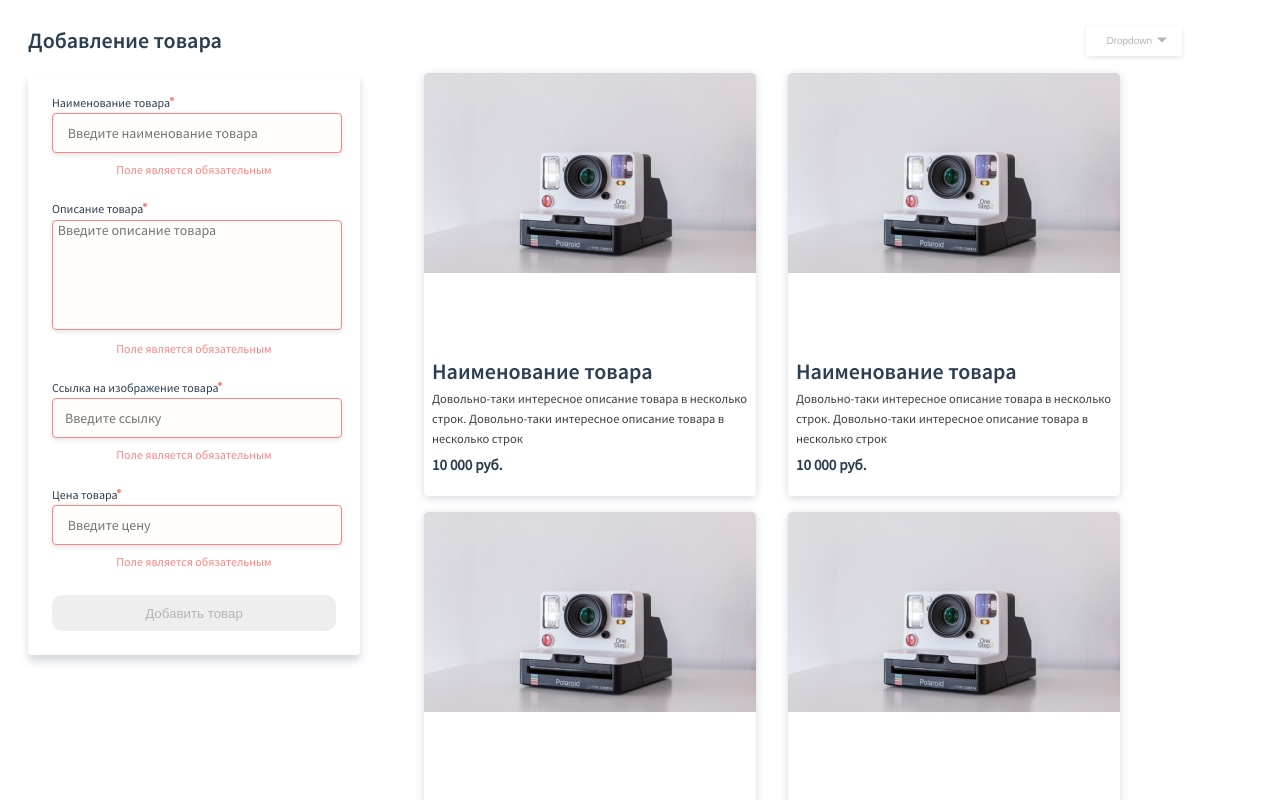
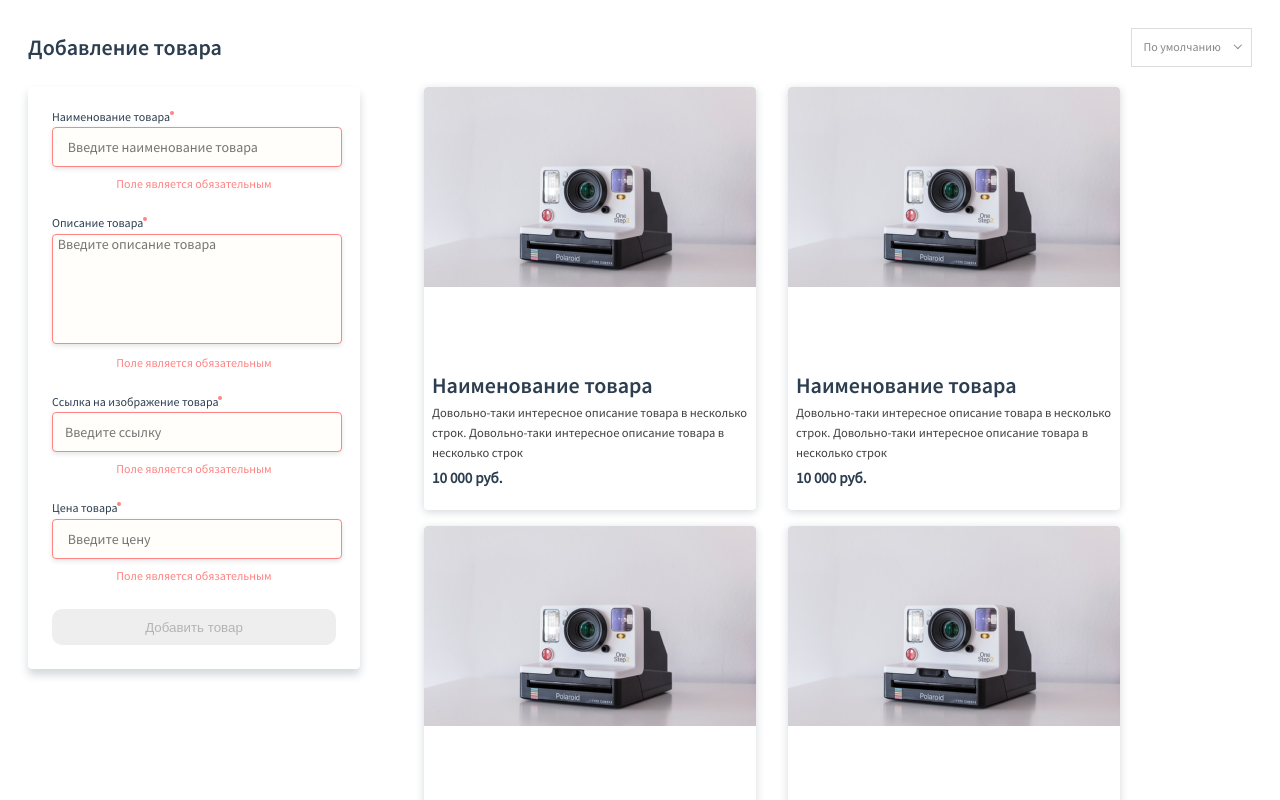
Before and after one commit to Roman-wdesign/proj, a Vue app: page /#/ in a window 1280 px wide. Shown: the top 800 px of the page. Built offline with nearby package versions, Linux system fonts and the light colour scheme.

Commit message:
dropdown edited

```diff
--- a/src/components/Dropdown.vue
+++ b/src/components/Dropdown.vue
@@ -1,29 +1,50 @@
 <template>
   <div>
-    <label class="dropdown">
-
-      <div class="dd-button">
-        Dropdown
+    <div class="aselect" :data-value="value" :data-list="list">
+      <div class="selector box" @click="toggle()">
+        <div class="label box">
+          <span class="box">{{ value }}</span>
+        </div>
+        <div class="arrow box" :class="{ expanded : visible }"></div>
+        <div :class="{ hidden : !visible, visible }">
+          <ul>
+            <li :class="{ current : item === value }" :key="item" v-for="item in list" @click="select(item)">{{ item }}</li>
+          </ul>
+        </div>
       </div>
-
-      <input type="checkbox" class="dd-input" id="test">
-
-      <ul class="dd-menu">
-        <li>Action</li>
-        <li>Another action</li>
-        <li>Something else here</li>
-      </ul>
-
-    </label>
+    </div>
   </div>
 </template>
 
 <script>
 export default {
-  name: "McvDropdown"
+  name: "McvDropdown",
+  data: () => ({
+    list: ['Action', 'Action_1', 'Action_2'],
+    visible: false,
+    value:'По умолчанию',
+
+  }),
+  methods: {
+    toggle() {
+      this.visible = !this.visible;
+    },
+    select(option) {
+      this.value = option;
+    },
+    handleClick(e){
+      const classname = e.target.className;
+      if(this.visible && !classname.includes("box")){
+        this.visible = false;
+      }
+    }
+  },
+  created () {
+    window.addEventListener('click', this.handleClick);
+  },
+  destroyed () {
+    window.removeEventListener('click', this.handleClick);
+  },
 }
 </script>
-
-<style scoped>
-
-</style>
+<style scoped></style>
--- a/src/components/Form.vue
+++ b/src/components/Form.vue
@@ -130,8 +130,8 @@ export default {
       this.username = null;
       this.textarea = null;
       this.url = null;
-      this.number= null;
-      this.realNumber= null;
+      this.number = null;
+      this.realNumber = null;
       this.indicatorChange = true;
 
       return alert("Форма отправлена");
--- a/src/style/modules/dropdown.scss
+++ b/src/style/modules/dropdown.scss
@@ -1,93 +1,62 @@
-a {
-  text-decoration: none;
-  color: #000000;
-}
-
-a:hover {
-  color: $clr-disabled;
-}
 
 
-.dropdown {
-  z-index: 11;
-  display: inline-block;
+.aselect {
+  width: 121.49px;
+  margin: 20px auto;
+  :hover{
+    background-color: #e5e5e5;
+  }
+  .selector {
+    border: 1px solid gainsboro;
+    background: #ffffff;
     position: relative;
-  margin-right: 70px;
-  background: #FFFEFB;
-  box-shadow: 0px 2px 5px rgba(0, 0, 0, 0.1);
-  border-radius: 4px;
+    z-index: 1;
+    .arrow {
+      position: absolute;
+      right: 10px;
+      top: 35%;
+      width: 4.59px;
+      height: 4.59px;
+      border-right: 1px solid  #888;
+      border-bottom:  1px solid #888;
+      transform: rotateZ(45deg) translateY(0px);
+      transition-duration: 0.3s;
+      transition-timing-function: cubic-bezier(.59,1.39,.37,1.01);
     }
-
-.dd-button {
-  display: inline-block;
-  border: none;
-  border-radius: 4px;
-  padding: 10px 30px 10px 20px;
-  background-color: #ffffff;
-  cursor: pointer;
-  white-space: nowrap;
-  color: $clr-disabled;
+    .expanded {
+      transform: rotateZ(225deg) translateY(-4px) translateX(-2px);
     }
-
-.dd-button:after {
-  content: '';
+    .label {
+      display: block;
+      padding: 12px;
+      color: #888;
+    }
+  }
+  ul {
+    width: 100%;
+    list-style-type: none;
+    padding: 0;
+    margin: 0;
+    border: 1px solid gainsboro;
     position: absolute;
-  top: 50%;
-  right: 15px;
-  transform: translateY(-50%);
-  width: 0;
-  height: 0;
-  border-left: 5px solid transparent;
-  border-right: 5px solid transparent;
-  border-top: 5px solid $clr-disabled;
+    z-index: 1;
+    background: #fff;
   }
-
-.dd-button:hover {
-  background-color: #eeeeee;
+  li {
+    padding: 12px;
+    color: #666;
+    &:hover {
+      color: white;
+      background: #d5ba91;
     }
-
-
-.dd-input {
-  display: none;
   }
-
-.dd-menu {
-  position: absolute;
-  top: 100%;
-  border: 1px solid #ccc;
-  border-radius: 4px;
-  padding: 0;
-  margin: 2px 0 0 0;
-  box-shadow: 0 0 6px 0 rgba(0, 0, 0, 0.1);
-  background-color: #ffffff;
-  list-style-type: none;
+  .current {
+    background: #c0bfbf;
   }
-
-.dd-input + .dd-menu {
-  display: none;
+  .hidden {
+    visibility: hidden;
   }
-
-.dd-input:checked + .dd-menu {
-  display: block;
+  .visible {
+    visibility: visible;
   }
-
-.dd-menu li {
-  padding: 10px 20px;
-  cursor: pointer;
-  white-space: nowrap;
 }
-
-.dd-menu li:hover {
-  background-color: #f6f6f6;
-}
-
-.dd-menu li a {
-  display: block;
-  margin: -10px -20px;
-  padding: 10px 20px;
-}
-
-.dd-menu li.divider {
-  padding: 0;
-  border-bottom: 1px solid #cccccc;
-}
```
Lines whose indentation alone changed are shown as unchanged.
